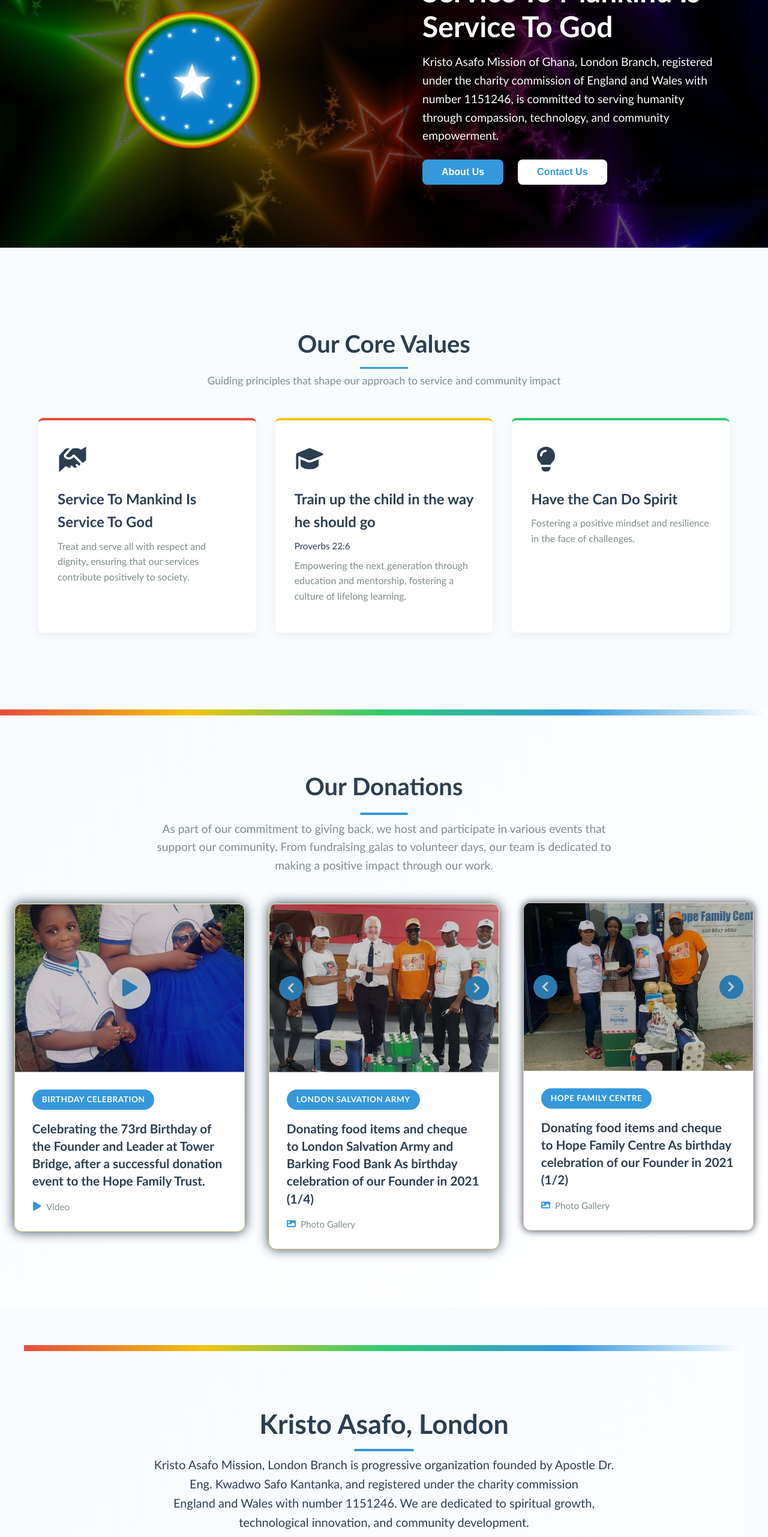
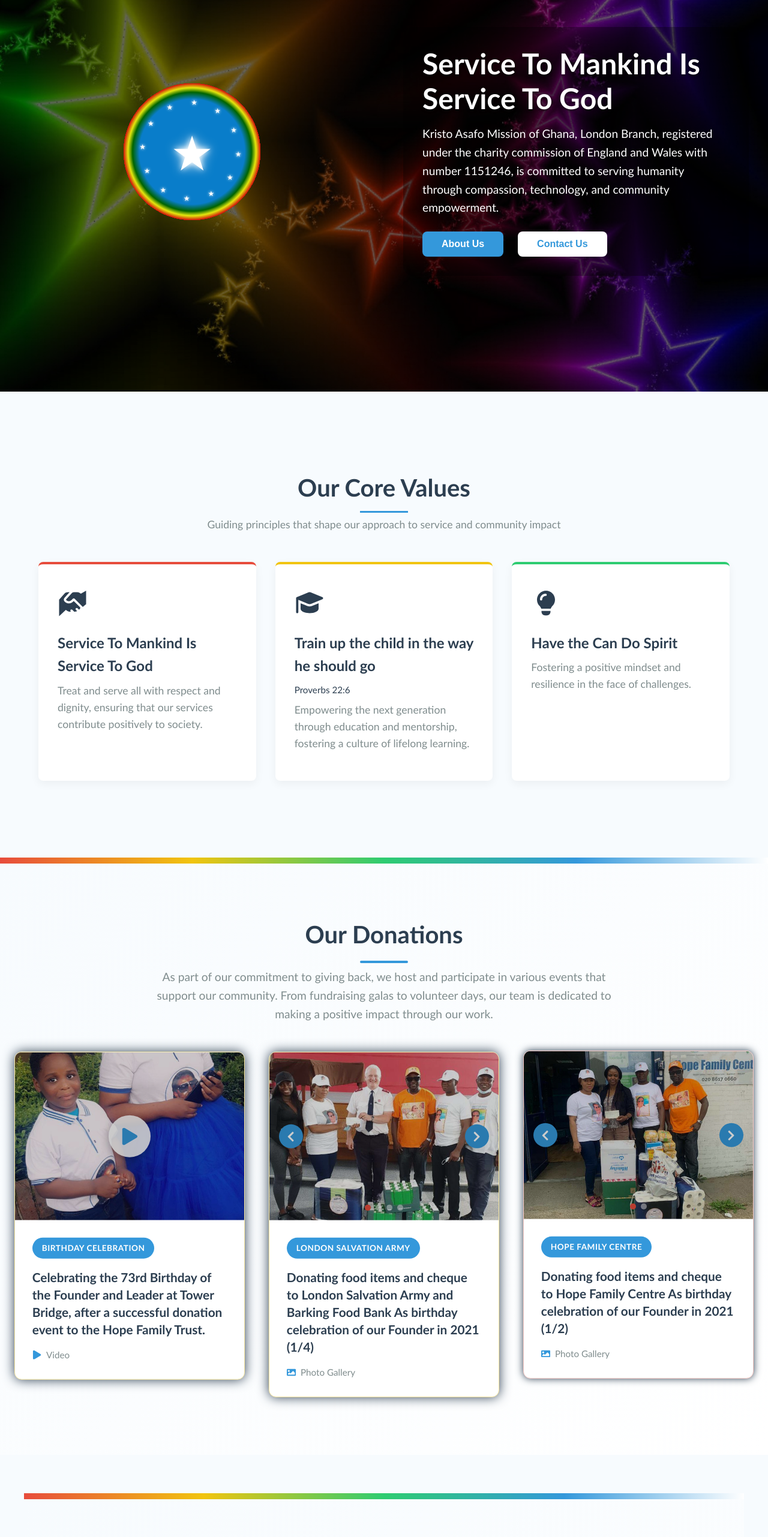
Before and after one commit to Kristo-Asafo-London/church-website, a React (Vite) app: page / in a window 1280 px wide. Shown: the part 234-2797 px from the top of the page at 60% size. Built offline with nearby package versions, Linux system fonts and the light colour scheme.

Commit message:
adjust font sizes

```diff
--- a/src/components/sections/AboutUs.tsx
+++ b/src/components/sections/AboutUs.tsx
@@ -120,7 +120,7 @@ const AboutHeader = styled.div`
   }
 
   p.subtitle {
-    font-size: 1.25rem;
+    font-size: 1.2rem;
     color: ${theme.colors.text};
     max-width: 800px;
     margin: 0 auto;
--- a/src/components/sections/ContactUs.tsx
+++ b/src/components/sections/ContactUs.tsx
@@ -137,7 +137,7 @@ const ContactHeader = styled.div`
   }
 
   .subtitle {
-    font-size: 1.25rem;
+    font-size: 1.2rem;
     color: ${theme.colors.text};
     max-width: 700px;
     margin: 0 auto;
--- a/src/components/sections/Gallery.tsx
+++ b/src/components/sections/Gallery.tsx
@@ -268,10 +268,9 @@ const ImageInfo = styled.div<{ visible: boolean }>`
 
   p {
     color: ${theme.colors.dark};
+    font-size: 1.10rem;
     max-width: 100%;
     margin: 0 auto;
-    font-size: 1rem;
-    line-height: 1.4;
   }
 
   @media (min-width: ${theme.breakpoints.mobile}) {
@@ -285,7 +284,7 @@ const ImageInfo = styled.div<{ visible: boolean }>`
     }
 
     p {
-      font-size: 1rem;
+      font-size: 1.10rem;
     }
   }
 
@@ -294,11 +293,11 @@ const ImageInfo = styled.div<{ visible: boolean }>`
     padding: 0.8rem;
 
     h3 {
-      font-size: 0.9rem;
+      font-size: 1.10rem;
     }
 
     p {
-      font-size: 1rem;
+      font-size: 1.10rem;
     }
   }
 `;
--- a/src/components/sections/Hero.tsx
+++ b/src/components/sections/Hero.tsx
@@ -52,7 +52,7 @@ const orbit = keyframes`
 const ImageContainer = styled.div`
   position: relative;
   width: 100%;
-  height: 70vh;
+  height: 100vh;
   padding: 2rem;
   display: flex;
   align-items: center;
--- a/src/components/sections/Trustee.tsx
+++ b/src/components/sections/Trustee.tsx
@@ -143,7 +143,6 @@ export const TrusteesTitle = styled.h2`
 `;
 
 export const TrusteesDescription = styled.p`
-  font-size: 1rem;
   color: ${theme.colors.textLight};
   text-align: center;
   margin: 0 auto 2rem;
@@ -219,7 +218,7 @@ export const TrusteeMemberBadge = styled.span`
 
 export const TrusteeBio = styled.p`
   color: ${theme.colors.text};
-  font-size: 0.95rem;
+  font-size: 1.10rem;
   line-height: 1.5;
   margin-bottom: 1rem;
   text-align: left;
--- a/src/styles/theme.ts
+++ b/src/styles/theme.ts
@@ -81,6 +81,7 @@ export const GlobalStyle = createGlobalStyle`
   p {
     margin-bottom: ${theme.spacing.medium};
     color: ${theme.colors.textLight};
+    font-size: 1.10rem;
   }
 
   /* Social media color classes */
```
